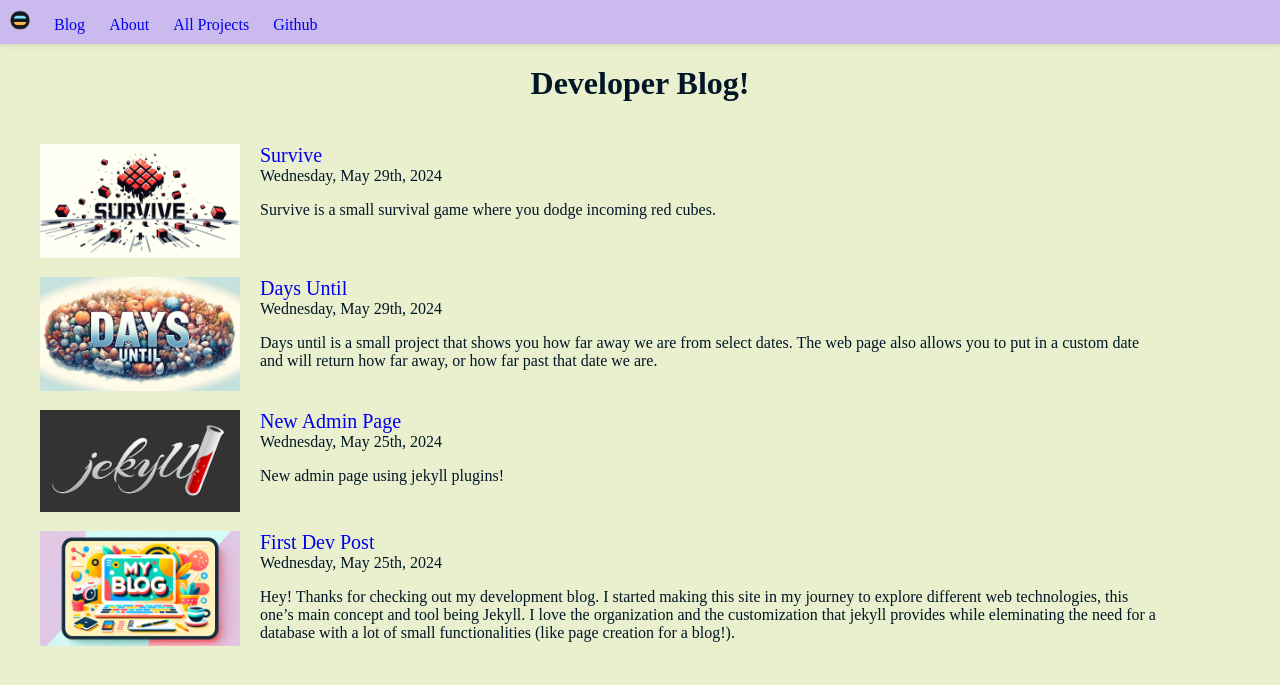
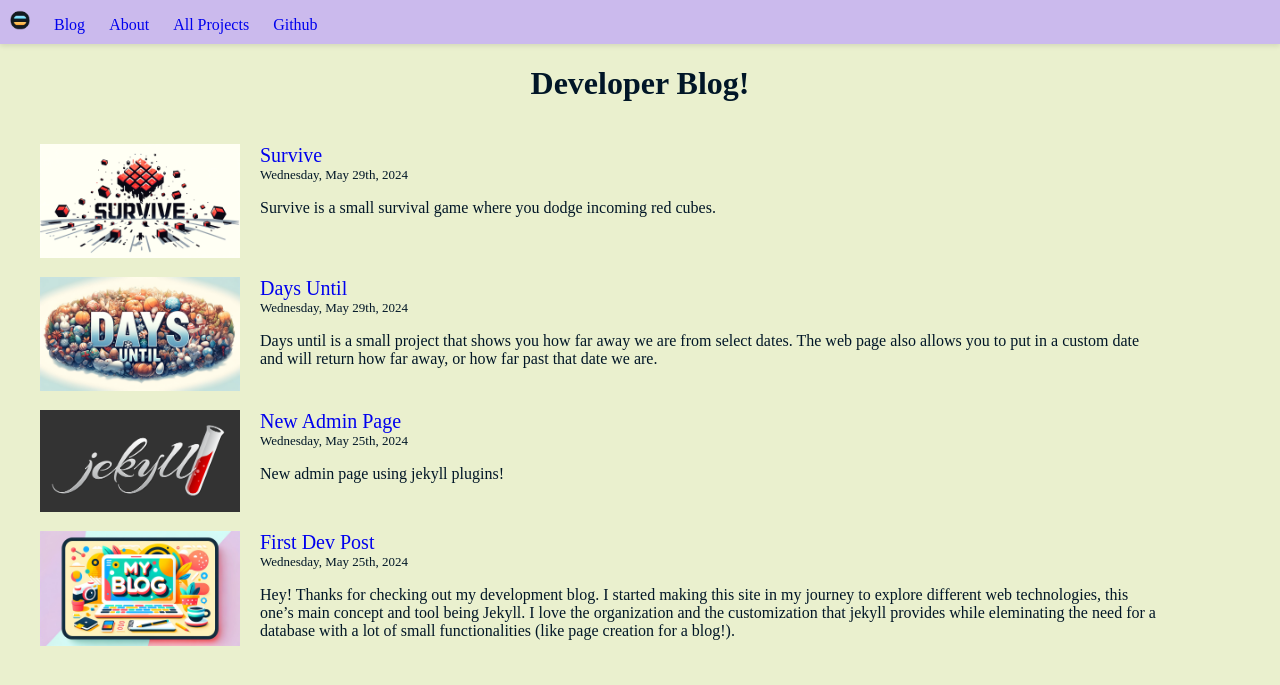
Before and after one commit to Lawson-M/blog, a Jekyll site: the page built from index.html, in a window 1280 px wide. Shown: the top 685 px of the page. Built offline with Jekyll 4.4.1, drawn with Linux system fonts in a browser that asks for light colours.

Commit message:
fixed date

```diff
--- a/assets/css/home.css
+++ b/assets/css/home.css
@@ -22,4 +22,11 @@
 .post-title{
     text-decoration: none;
     font-size: 20px;
+    margin-bottom:0;
 }
+
+.date{
+    font-size: 13px;
+    margin-top:0;
+    margin-bottom: 5px;
+}
```
